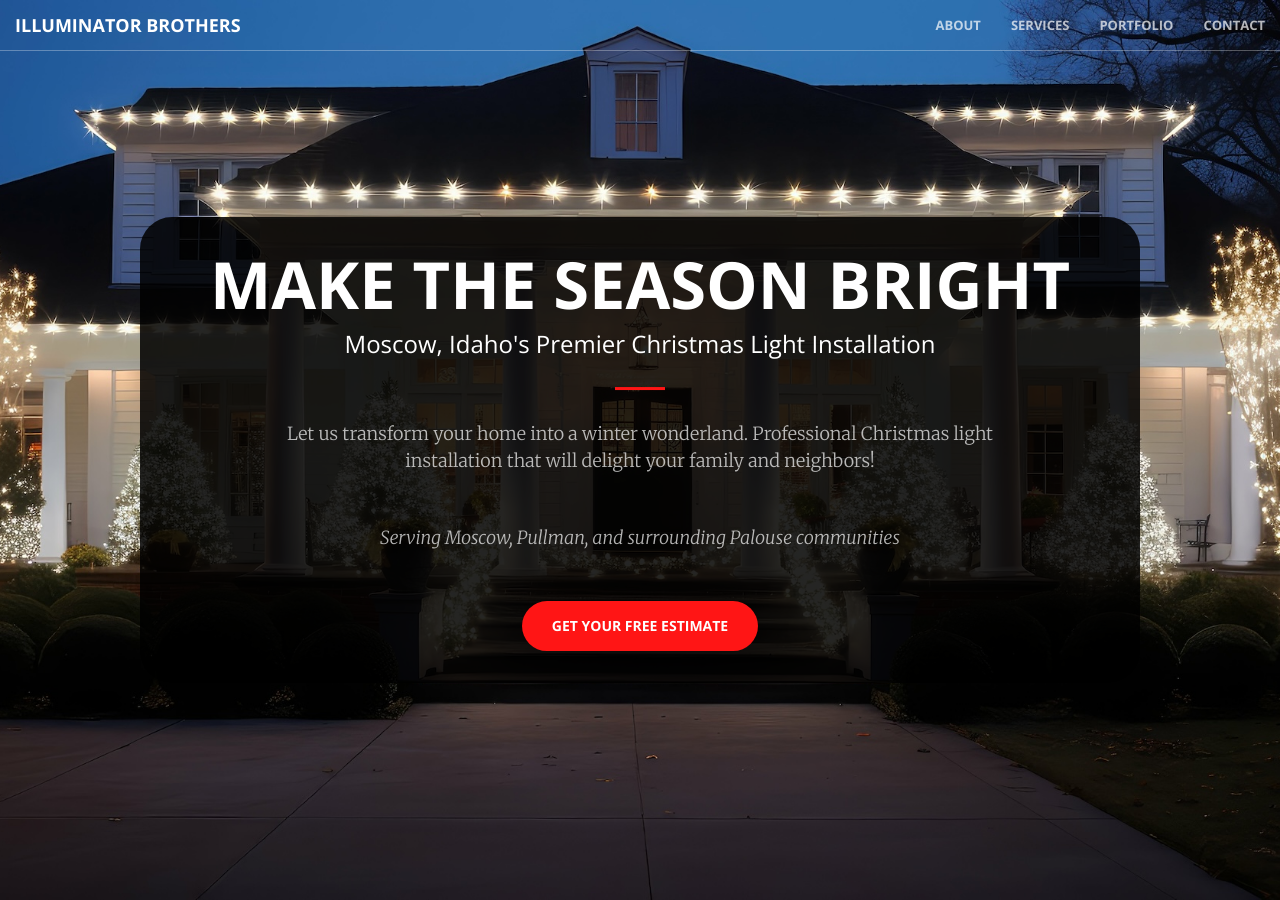
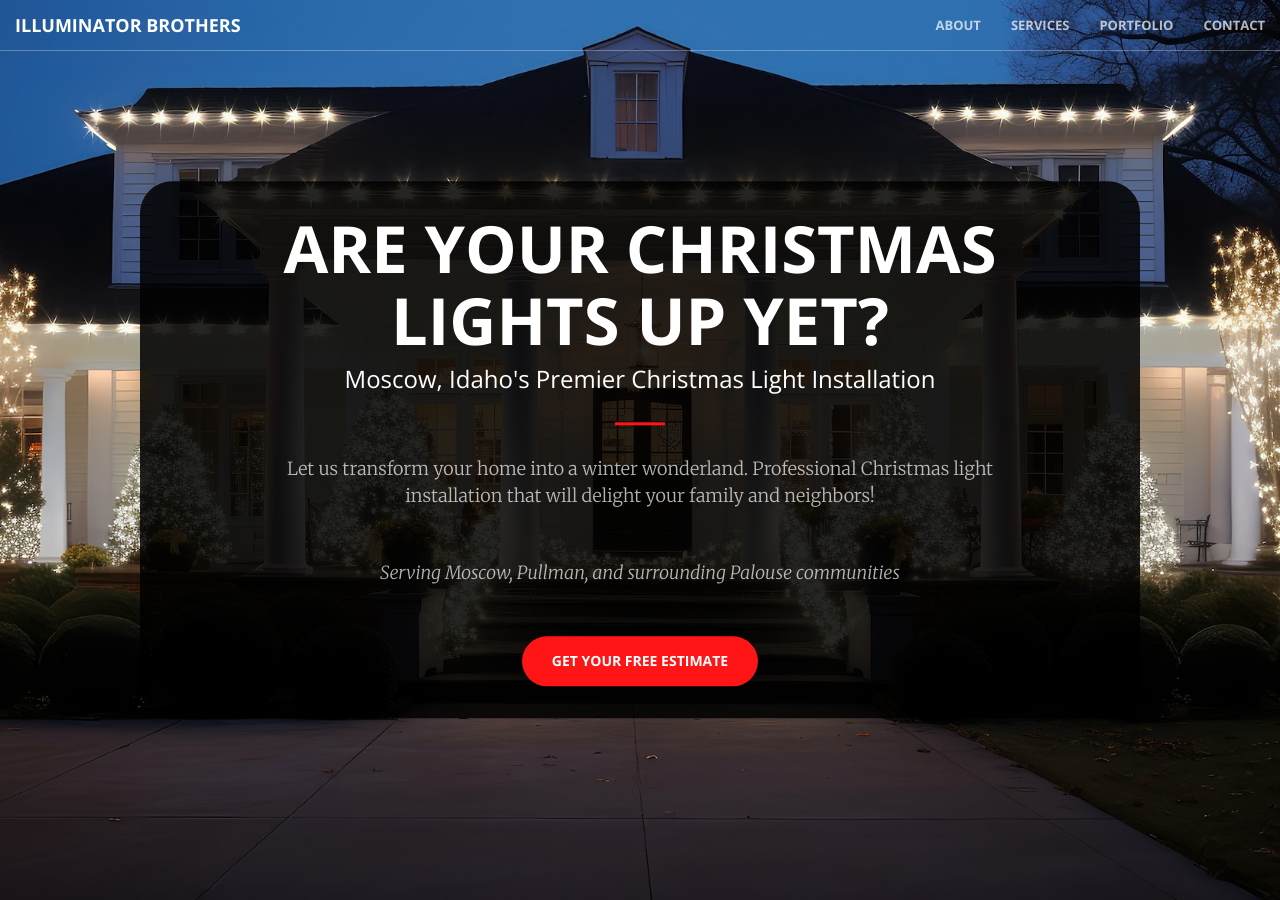
Before and after one commit to Gagege/illuminatorbros.com, a Jekyll site: the page built from index.html, in a window 1280 px wide and 900 px high. Built offline with Jekyll 4.4.1, drawn with Linux system fonts in a browser that asks for light colours.

Commit message:
Better callout text in header

```diff
--- a/_includes/header.html
+++ b/_includes/header.html
@@ -1,7 +1,7 @@
 <header>
     <div class="header-content">
         <div class="header-content-inner">
-            <h1>Make the Season Bright</h1>
+            <h1>Are Your Christmas Lights Up Yet?</h1>
             <h2 class="location-subtitle">Moscow, Idaho's Premier Christmas Light Installation</h2>
             <hr>
             <p>Let us transform your home into a winter wonderland. Professional Christmas light installation
```
